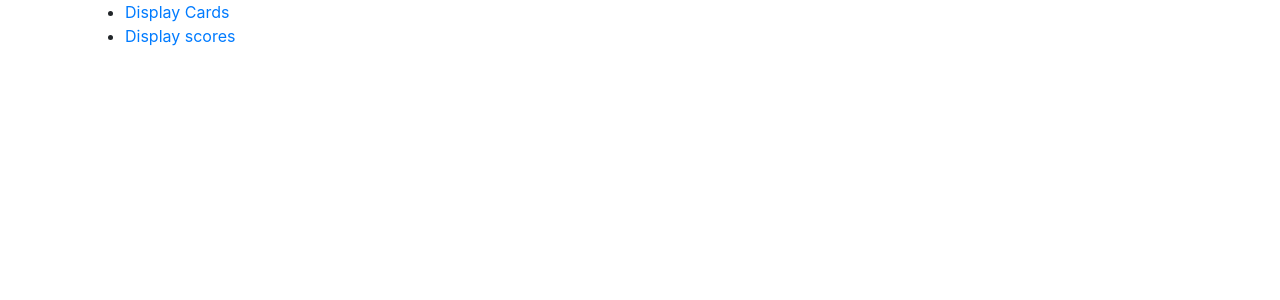
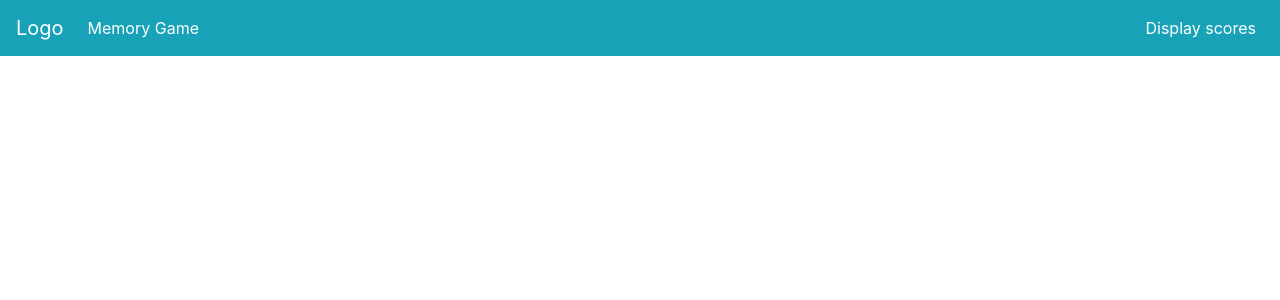
Before and after one commit to aldafawnia/MemoryGame-Indonesia, a Vue app in the folder memory_game_indonesia/: page /#/scores in a window 1280 px wide. Before the commit this address led to /#/. Shown: the top 300 px of the page. Built offline with nearby package versions, Linux system fonts and the light colour scheme.

Commit message:
add navbar

```diff
--- a/memory_game_indonesia/src/App.vue
+++ b/memory_game_indonesia/src/App.vue
@@ -1,20 +1,19 @@
 <template>
-  <div id="app" class="container">
-      <ul>
-          <li><router-link to="/cards">Display Cards</router-link></li>
-          <li><router-link to="/scores">Display scores</router-link></li>
-      </ul>
+  <div id="app">
+      <Navbar/>
+      <div class="container">
       <router-view></router-view>
+      </div>
   </div>
 </template>
 
 <script>
-
+import Navbar from "./components/Navbar"
 
 export default {
   name: 'App',
   components: {
-
+    Navbar
   }
 }
 </script>
--- a/memory_game_indonesia/src/components/Cards.vue
+++ b/memory_game_indonesia/src/components/Cards.vue
@@ -1,36 +1,24 @@
 <template>
     <div class="container">
-        <h1> Cards </h1>
+        <br>
+        <h1> Match the City with Landmarks </h1>
         <table class="table table-borderless">
         <tbody>
         <tr v-for="(row, rindex) in game" :key="rindex">
         <td v-for="(col, cindex) in row" :key="cindex">
             <div class="card-border m-2">
-            <img :src="cards[cindex * 3 + rindex] && cards[cindex * 3 + rindex].image" alt="img" class="card-image"/>
+            <img :src="cards[cindex * 3 + rindex] && cards[cindex * 3 + rindex].image" alt="img" class="card-image" v-on:click="pictures(cindex,rindex)"/>
             </div>
         </td>
       </tr>
         </tbody>
     </table>
-        <!-- <div class="d-flex flex-wrap m-3">
-            <div v-for='c in cards' v-bind:key='c._id'></div>
-                <b-card
-                    v-for='c in cards' v-bind:key='c._id'
-                    class="m-2"
-                    v-bind:title="c.city"
-                    v-bind:img-src="c.image"
-                    img-alt="Image"
-                    img-top
-                    style="width:15rem; height:10rem;"
-                >
-                </b-card>
-        </div> -->
-
     </div>
 </template>
 
 <script>
 import axios from 'axios'
+// import stack from '../data-structures/stack'
 
 export default {
     created:async function(){
@@ -63,4 +51,5 @@ export default {
     width: 236px;
     object-fit: cover;
 }
+
 </style>
--- /dev/null
+++ b/memory_game_indonesia/src/components/Navbar.vue
@@ -0,0 +1,38 @@
+<template>
+    <div>
+        <div>
+            <b-navbar toggleable="lg" type="dark" variant="info">
+            <b-navbar-brand href="#">Logo</b-navbar-brand>
+
+            <b-navbar-toggle target="nav-collapse"></b-navbar-toggle>
+
+            <b-collapse id="nav-collapse" is-nav>
+      <b-navbar-nav>
+        <b-nav-item><router-link to="/cards">Memory Game</router-link></b-nav-item>
+      </b-navbar-nav>
+
+      <!-- Right aligned nav items -->
+      <b-navbar-nav class="ml-auto" >
+          <b-nav-item><router-link to="/scores">Display scores</router-link></b-nav-item>
+
+      </b-navbar-nav>
+    </b-collapse>
+  </b-navbar>
+</div>
+    </div>
+</template>
+
+<script>
+export default {
+
+}
+</script>
+
+<style scoped>
+.navbar a{
+    color: white;
+}
+.navbar a:hover{
+    text-decoration: none;
+}
+</style>
--- /dev/null
+++ b/memory_game_indonesia/src/data-structures/stack.js
@@ -0,0 +1,32 @@
+
+class Stack {
+  items = [];
+  // to put an item at the top of the stack
+  push(data) {
+    // the JS array.push add the data as the last element
+    this.items.push(data);
+  }
+
+  // is to remove from the top of the stack
+  pop() {
+    // the JS array.pop removes the last element
+    // and returns it
+    return this.items.pop();
+  }
+
+  // return the next element that will be popped
+  peek() {
+    return this.items[this.items.length-1];
+  }
+
+  getItems() {
+    return [...this.items];
+  }
+
+  getLength() {
+      return this.items.length;
+  }
+
+}
+
+export default Stack;
```
Also changed, not shown: memory_game_indonesia/src/components/ScoreBoard.vue (+25 -0 lines).
